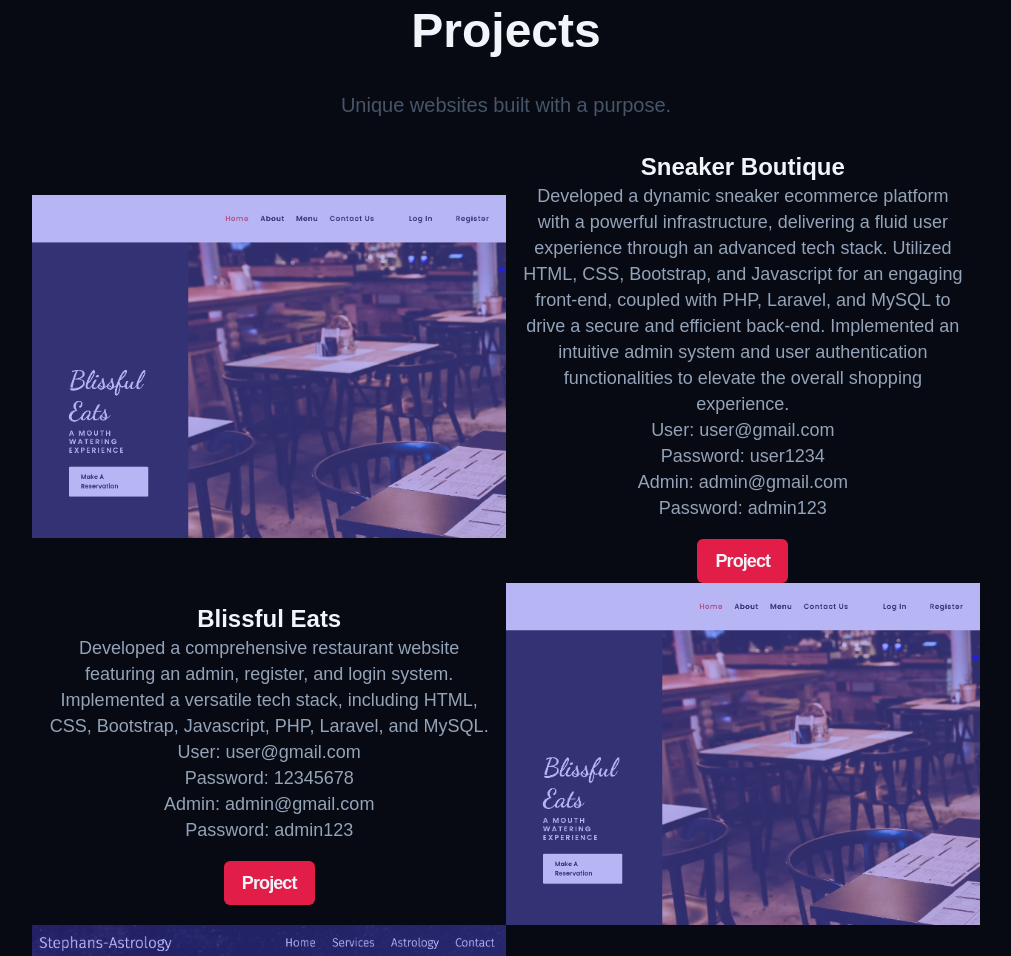
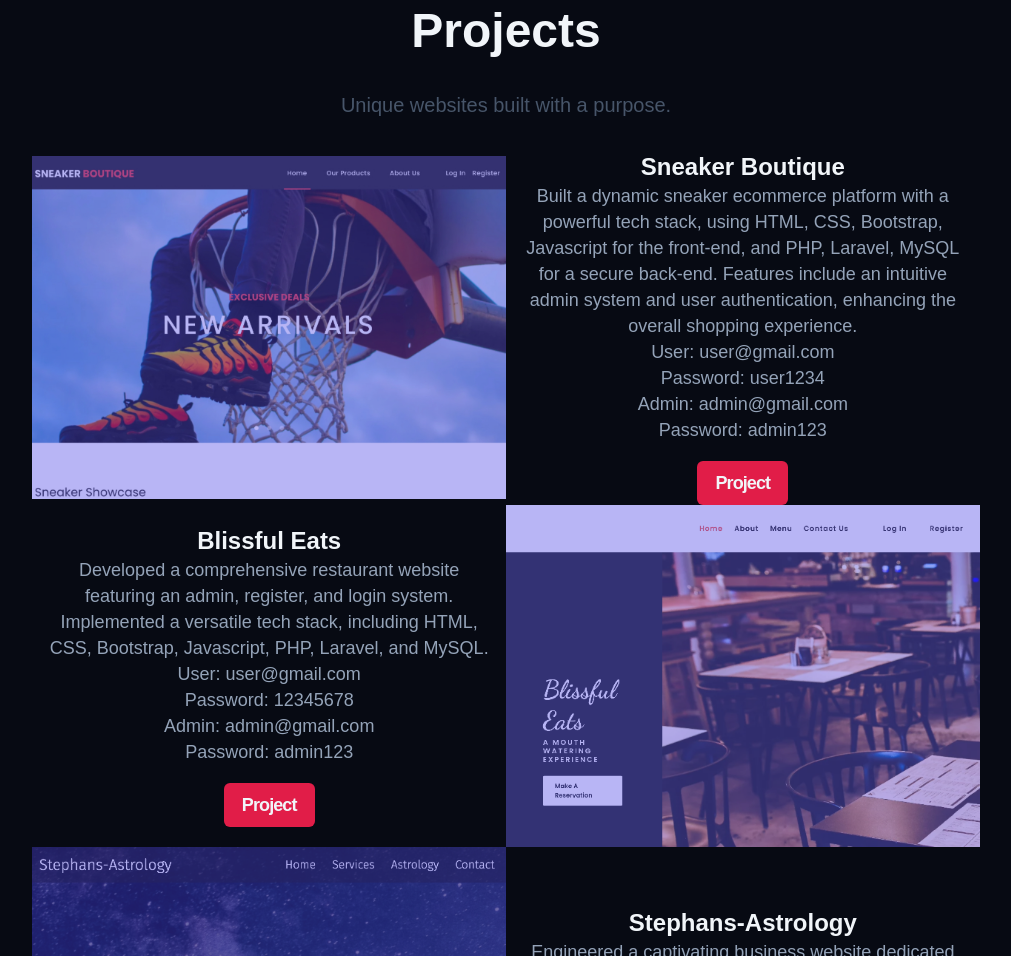
Before and after one commit to StephanDevelops/Portfolio, a plain HTML site: page index.html in a window 1280 px wide. Shown: the part 1133-2089 px from the top of the page, without its empty margins (134-1145 px from the left). Drawn offline with Linux system fonts and the light colour scheme; a web font is replaced by a local one.

Commit message:
update portfolio

```diff
--- a/index.html
+++ b/index.html
@@ -124,12 +124,13 @@
          <!-- Project 1 -->
           <h3 class="work__project-title">Sneaker Boutique</h3>
           <div class="work__img-wrapper work__image1">
-           <img src="./img/blissfuleats.png" alt="Project 1">
+           <img src="./img/sneakerB.jpg" alt="Project 1">
           </div>
           <div class="work__project work__content1">
           <h3 class="work__project-subtitle">Sneaker Boutique</h3>
           <!-- <p class="work__project-description1">Lorem ipsum dolor, sit amet consectetur adipisicing elit. Est consectetur laboriosam a cum eligendi quasi. Nemo alias, excepturi voluptatem cumque, amet accusamus doloribus ullam aut velit, quod voluptates quisquam suscipit?</p> -->
-          <p class="work__project-description2">Developed a dynamic sneaker ecommerce platform with a powerful infrastructure, delivering a fluid user experience through an advanced tech stack. Utilized HTML, CSS, Bootstrap, and Javascript for an engaging front-end, coupled with PHP, Laravel, and MySQL to drive a secure and efficient back-end. Implemented an intuitive admin system and user authentication functionalities to elevate the overall shopping experience.<br> User: user@gmail.com <br> Password: user1234<br> Admin: admin@gmail.com <br> Password: admin123</p>
+          <p class="work__project-description2">
+            Built a dynamic sneaker ecommerce platform with a powerful tech stack, using HTML, CSS, Bootstrap, Javascript for the front-end, and PHP, Laravel, MySQL for a secure back-end. Features include an intuitive admin system and user authentication, enhancing the overall shopping experience.<br> User: user@gmail.com <br> Password: user1234<br> Admin: admin@gmail.com <br> Password: admin123</p>
           <a class="btn work__project-btn" href="https://sneakerboutique.org" target="_blank">Project</a>
          </div>
          <!-- Project 2 -->
```
Also changed, not shown: img/sneakerB.jpg (added).
